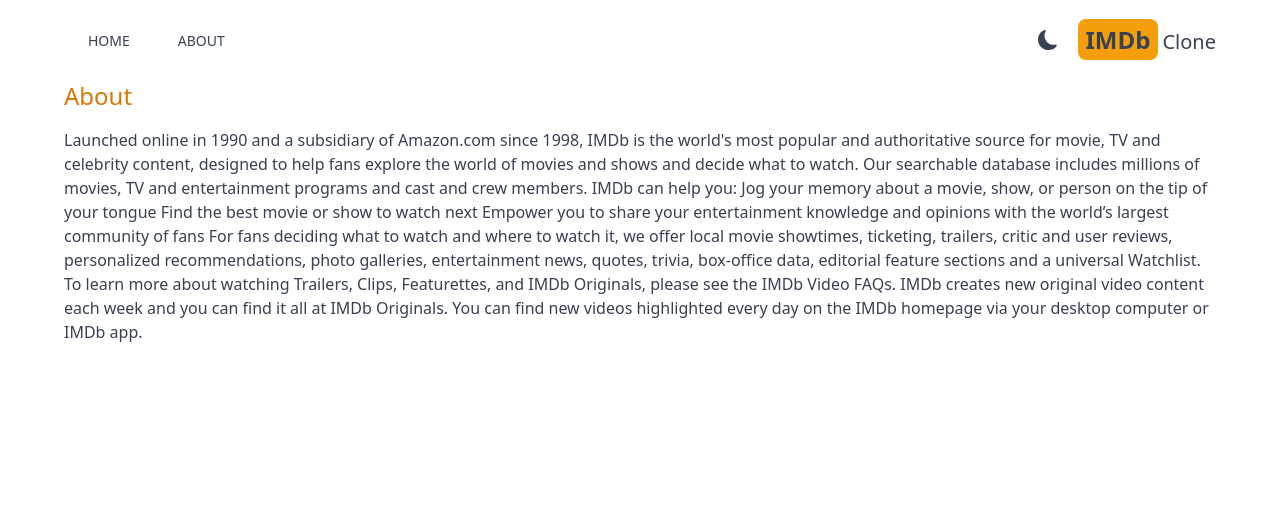
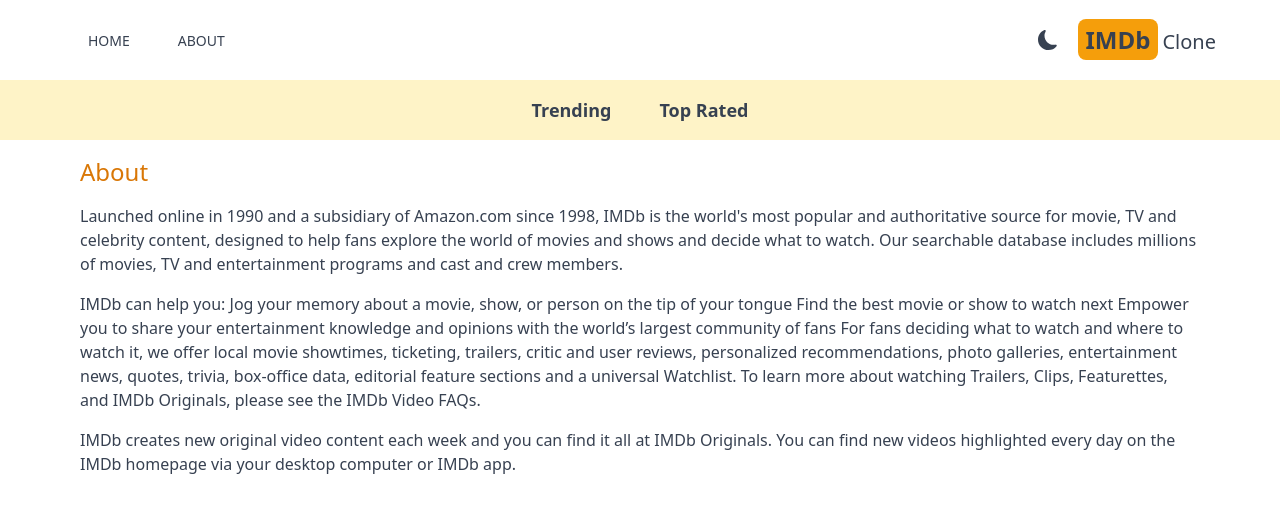
Before and after one commit to breakdaiz/imdb-clone, a Next.js app: page /about in a window 1280 px wide. Shown: the top 512 px of the page. Built offline with nearby package versions, Linux system fonts and the light colour scheme.

Commit message:
fetch data from tmdb api in home page

```diff
--- a/src/app/about/page.jsx
+++ b/src/app/about/page.jsx
@@ -1,6 +1,6 @@
 const About = () => {
   return (
-    <div className='max-w-6xl mx-auto space-y-4'>
+    <div className='max-w-6xl mx-auto space-y-4 p-4'>
       <h1 className='text-2xl font-medium text-amber-600'> About</h1>
       <p>
         Launched online in 1990 and a subsidiary of Amazon.com since 1998, IMDb
@@ -8,19 +8,24 @@
         celebrity content, designed to help fans explore the world of movies and
         shows and decide what to watch. Our searchable database includes
         millions of movies, TV and entertainment programs and cast and crew
-        members. IMDb can help you: Jog your memory about a movie, show, or
-        person on the tip of your tongue Find the best movie or show to watch
-        next Empower you to share your entertainment knowledge and opinions with
-        the world’s largest community of fans For fans deciding what to watch
-        and where to watch it, we offer local movie showtimes, ticketing,
-        trailers, critic and user reviews, personalized recommendations, photo
-        galleries, entertainment news, quotes, trivia, box-office data,
-        editorial feature sections and a universal Watchlist. To learn more
-        about watching Trailers, Clips, Featurettes, and IMDb Originals, please
-        see the IMDb Video FAQs. IMDb creates new original video content each
-        week and you can find it all at IMDb Originals. You can find new videos
-        highlighted every day on the IMDb homepage via your desktop computer or
-        IMDb app.
+        members.{" "}
+      </p>
+      <p>
+        IMDb can help you: Jog your memory about a movie, show, or person on the
+        tip of your tongue Find the best movie or show to watch next Empower you
+        to share your entertainment knowledge and opinions with the world’s
+        largest community of fans For fans deciding what to watch and where to
+        watch it, we offer local movie showtimes, ticketing, trailers, critic
+        and user reviews, personalized recommendations, photo galleries,
+        entertainment news, quotes, trivia, box-office data, editorial feature
+        sections and a universal Watchlist. To learn more about watching
+        Trailers, Clips, Featurettes, and IMDb Originals, please see the IMDb
+        Video FAQs.{" "}
+      </p>
+      <p>
+        IMDb creates new original video content each week and you can find it
+        all at IMDb Originals. You can find new videos highlighted every day on
+        the IMDb homepage via your desktop computer or IMDb app.
       </p>
     </div>
   );
--- a/src/app/components/DarkModeSwitch.jsx
+++ b/src/app/components/DarkModeSwitch.jsx
@@ -11,18 +11,17 @@
   const [mounted, setMounted] = useState(false);
 
   useEffect(() => setMounted(true), []);
-
   return (
     <>
       {mounted &&
         (currentTheme === "dark" ? (
           <MdLightMode
-            className='hover: cursor-pointer text-xl hover:text-amber-500 '
+            className='cursor-pointer text-xl hover:text-amber-500 '
             onClick={() => setTheme("light")}
           />
         ) : (
           <BsFillMoonFill
-            className='hover: cursor-pointer text-xl hover:text-amber-500'
+            className='cursor-pointer text-xl hover:text-amber-500'
             onClick={() => setTheme("dark")}
           />
         ))}
--- /dev/null
+++ b/src/app/components/NavBar.jsx
@@ -0,0 +1,12 @@
+import NavbarItem from "./NavbarItem";
+
+const NavBar = () => {
+  return (
+    <div className='flex justify-center dark:bg-gray-600 bg-amber-100 lg:text-lg p-4'>
+      <NavbarItem title='Trending' param='fetchTrending' />
+      <NavbarItem title='Top Rated' param='fetchTopRated' />
+    </div>
+  );
+};
+
+export default NavBar;
--- /dev/null
+++ b/src/app/components/NavbarItem.jsx
@@ -0,0 +1,26 @@
+"use client";
+
+import Link from "next/link";
+import React from "react";
+import { useSearchParams } from "next/navigation";
+
+export default function NavbarItem({ title, param }) {
+  const searchParams = useSearchParams();
+  const genre = searchParams.get("genre");
+
+  return (
+    <div>
+      <Link
+        className={`m-4 hover:text-amber-600 font-semibold p-2
+        ${
+          genre &&
+          genre === param &&
+          "underline underline-offset-8 decoration-4 decoration-amber-500 rounded-lg"
+        } `}
+        href={`/?genre=${param}`}
+      >
+        {title}
+      </Link>
+    </div>
+  );
+}
--- /dev/null
+++ b/src/app/components/Results.jsx
@@ -0,0 +1,13 @@
+import React from "react";
+
+const Results = ({ results }) => {
+  return (
+    <div>
+      {results.map(res => (
+        <div key={res.id}>{res.original_title}</div>
+      ))}
+    </div>
+  );
+};
+
+export default Results;
--- a/src/app/layout.js
+++ b/src/app/layout.js
@@ -1,5 +1,6 @@
 import Providers from "./Providers";
 import Header from "./components/Header";
+import NavBar from "./components/NavBar";
 import "./globals.css";
 import { Inter } from "next/font/google";
 
@@ -12,11 +13,11 @@
 
 export default function RootLayout({ children }) {
   return (
-    <html lang='en'>
-      <body>
+    <html suppressHydrationWarning={true} lang='en'>
+      <body suppressHydrationWarning={true}>
         <Providers>
           <Header />
-
+          <NavBar />
           {children}
         </Providers>
       </body>
--- a/src/app/page.js
+++ b/src/app/page.js
@@ -1,9 +1,27 @@
-import Image from "next/image";
+import Results from "./components/Results";
 
-export default function Home() {
+const API_KEY = process.env.API_KEY;
+
+export default async function Home({ searchParams }) {
+  const genre = searchParams.genre || "fetchTrending";
+  // --url 'https://api.themoviedb.org/3/account/20036259/favorite/movies?language=en-US&page=1&sort_by=created_at.asc' \
+
+  // const BASE_URL = `https://api.themoviedb.org/3/${genre}/movie/list`;
+  const res = await fetch(
+    `https://api.themoviedb.org/3/${
+      genre === "fetchTopRated" ? "movie/top_rated" : "trending/all/week"
+    }?api_key=${API_KEY}&language=en-US&page=1`,
+    { next: { revalidate: 10000 } }
+  );
+  if (!res.ok) {
+    throw new Error("Failed to fetch Data");
+  }
+  const data = await res.json();
+  const results = data.results;
+
   return (
     <div>
-      <h1 className='text-red'>home</h1>
+      <Results results={results} />
     </div>
   );
 }
```
